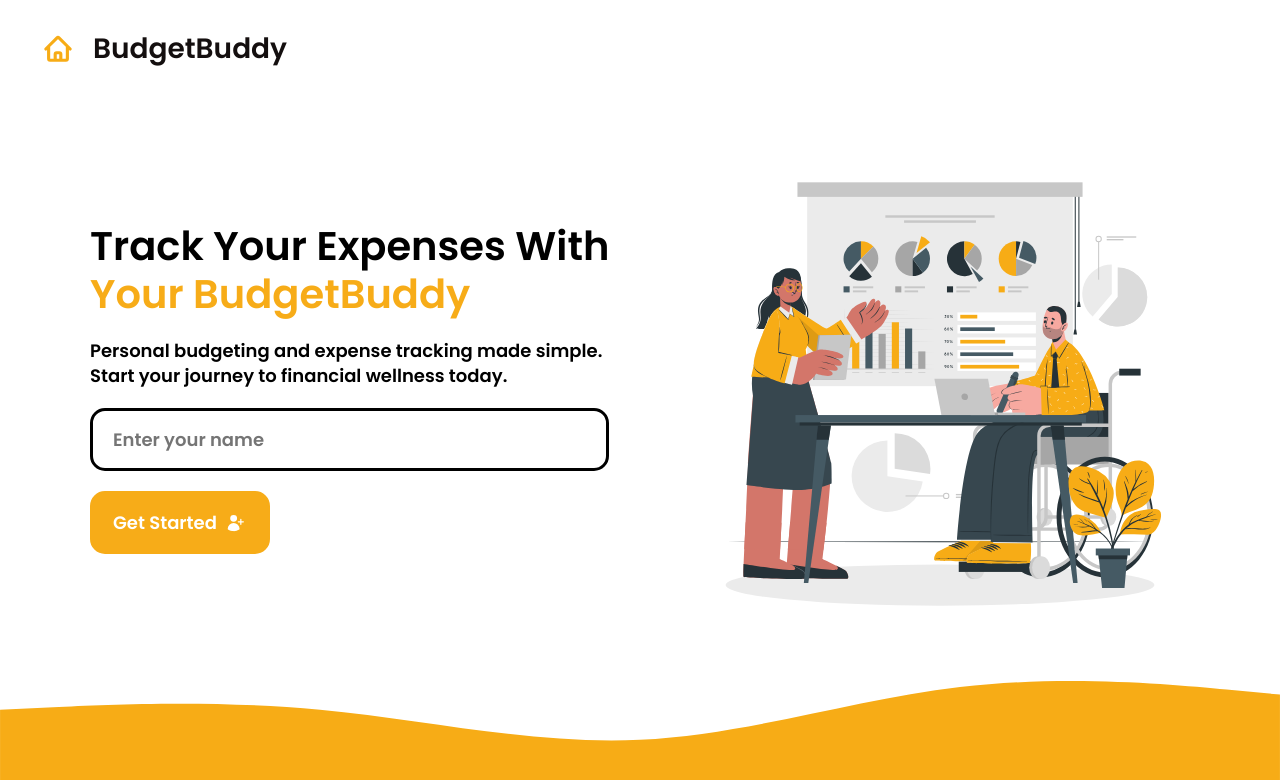
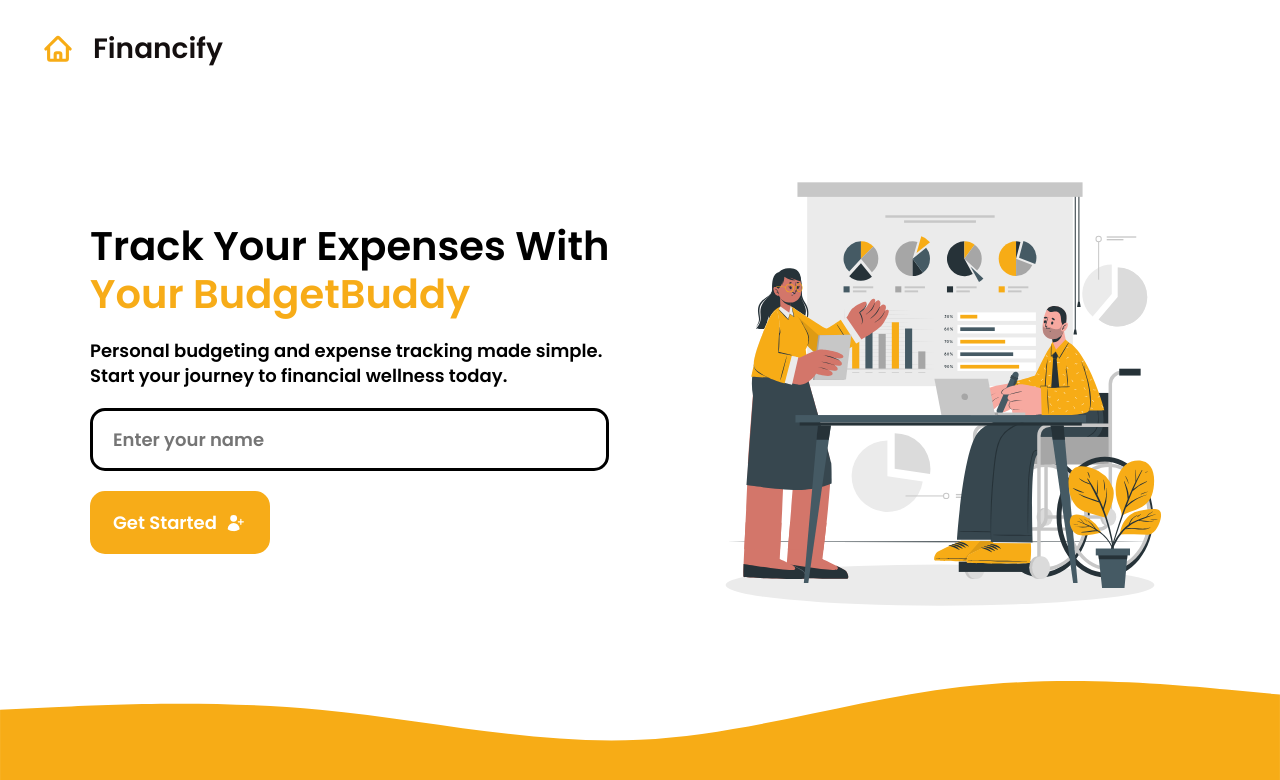
Before and after one commit to Alstudd/Expense-Tracker-Web-App, a React (Vite) app: page / in a window 1280 px wide. Shown: the top 780 px of the page. Built offline with nearby package versions, Linux system fonts and the light colour scheme.

Commit message:
changed product name and date format

```diff
--- a/src/components/Navbar.jsx
+++ b/src/components/Navbar.jsx
@@ -12,7 +12,7 @@ function Navbar({ userName }) {
     <nav>
       <NavLink to="/" aria-label="home">
         <img src={logomark} alt="logomark" height={30} />
-        <span>BudgetBuddy</span>
+        <span>Financify</span>
       </NavLink>
       {userName && (
         <Form
--- a/src/helpers.js
+++ b/src/helpers.js
@@ -79,7 +79,7 @@ export const totalSpentByBudget = (budgetId) => {
 
 // Format date
 export const formatDateToLocaleString = (timestamp) => {
-  return new Date(timestamp).toLocaleDateString();
+  return new Date(timestamp).toLocaleDateString('en-GB');
 };
 
 // Format percentage
```
